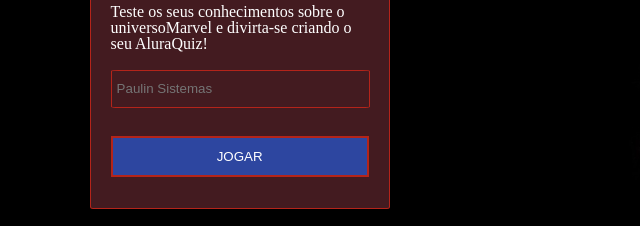
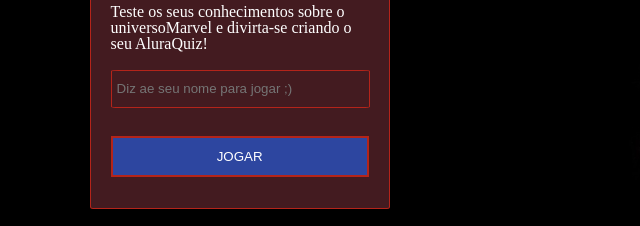
Before and after one commit to PRCatarino/quiz, a plain HTML site: page index.html in a window 1280 px wide. Shown: the part 158-384 px from the top of the page, 0-640 px from the left. Drawn offline with Linux system fonts and the light colour scheme.

Commit message:
primerira versão

```diff
--- a/index.html
+++ b/index.html
@@ -3,7 +3,7 @@
     <head>
             <meta charset="UTF-8">
             <meta name="viewport" content="width=device-width, initial-scale=1.0">
-            <title>Document</title>
+            <title>Quiz</title>
             <link rel="stylesheet" href="reset.css">
             <link href="style.css" rel="stylesheet">
     </head>
@@ -16,7 +16,7 @@
             </DIV>
             <Div class="content">
                 <p>Teste os seus conhecimentos sobre o universoMarvel e divirta-se criando o seu AluraQuiz!</p>
-                <input type="text"class="nome" required placeholder="Paulin Sistemas">
+                <input type="text"class="nome" required placeholder="Diz ae seu nome para jogar ;)">
                 <button class="jogar">
                     JOGAR
                 </button>
```
